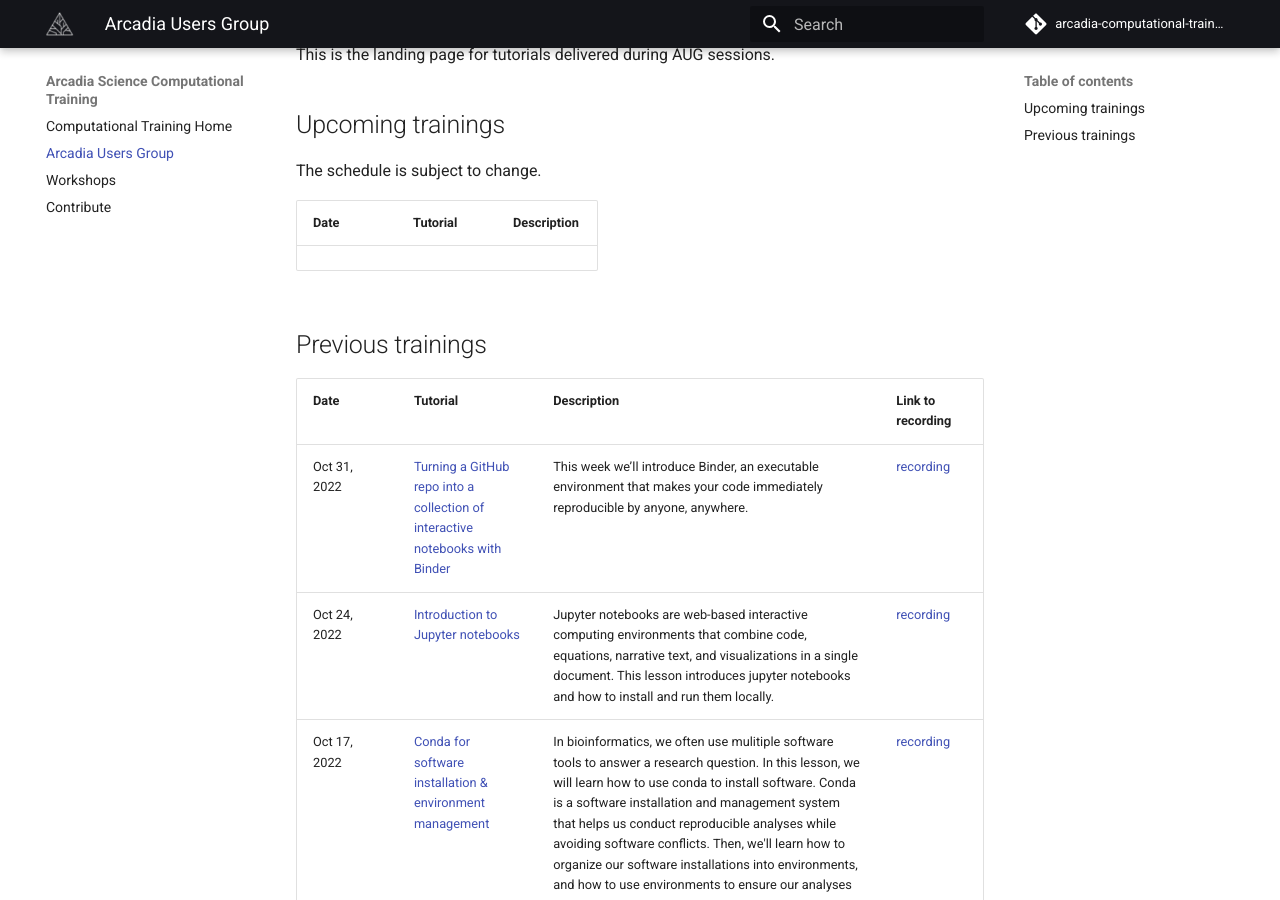
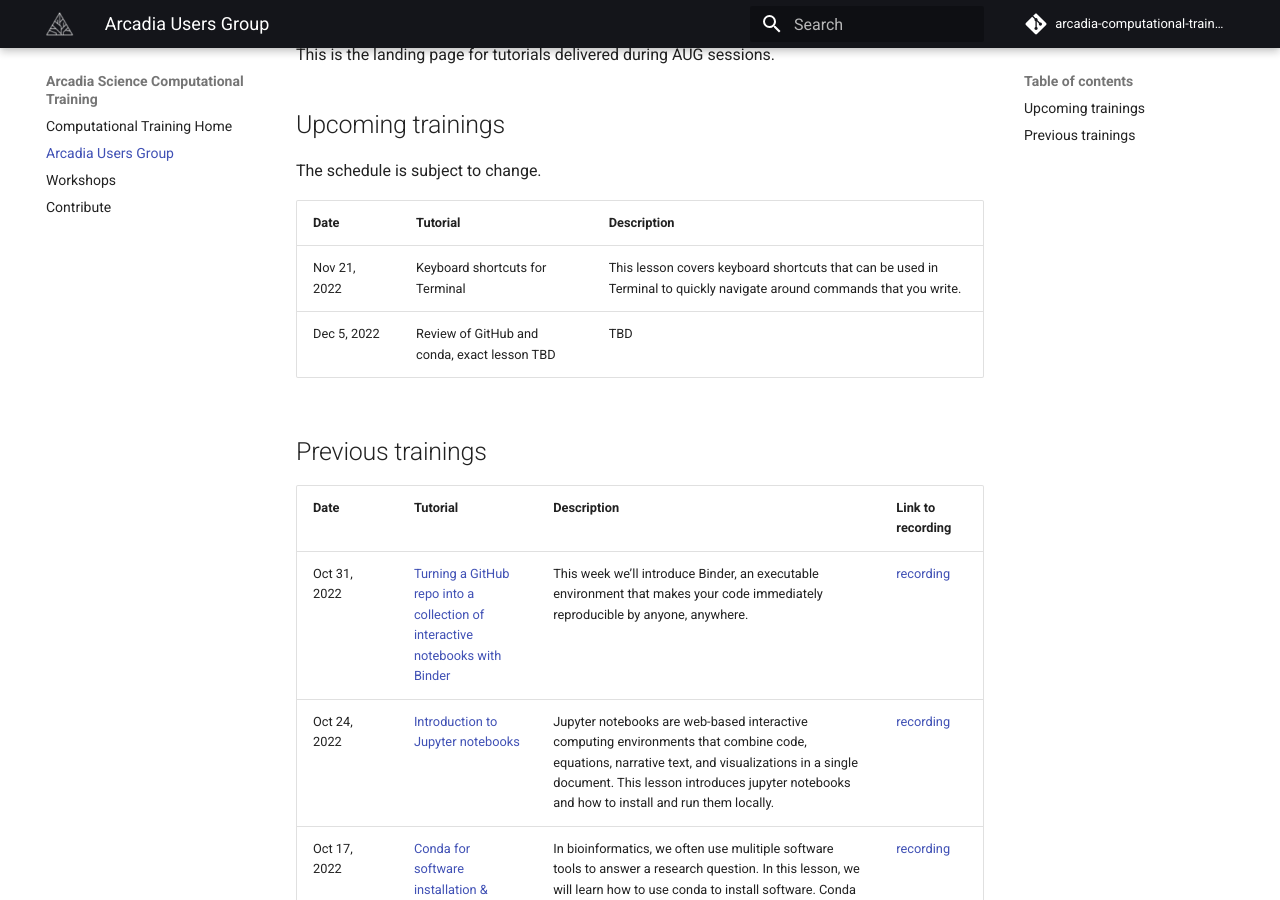
Before and after one commit to Arcadia-Science/arcadia-computational-training, an MkDocs documentation site: the page built from docs/arcadia-users-group/overview.md, in a window 1280 px wide and 900 px high, scrolled down 477 px. Built offline with MkDocs 1.6.1 and Material for MkDocs 9.7.7, drawn with Linux system fonts in a browser that asks for light colours; comment, search, counter and statistics services are not loaded.

Commit message:
add place holders for rest of 2022 lessons

```diff
--- a/docs/arcadia-users-group/overview.md
+++ b/docs/arcadia-users-group/overview.md
@@ -20,6 +20,8 @@ The schedule is subject to change.
 
 | Date         | Tutorial                                                                       | Description                                                                                                                                                                                                                                                                                                                                                                    |
 | ------------ | ------------------------------------------------------------------------------ | ------------------------------------------------------------------------------------------------------------------------------------------------------------------------------------------------------------------------------------------------------------------------------------------------------------------------------------------------------------------------------ |
+| Nov 21, 2022 | Keyboard shortcuts for Terminal | This lesson covers keyboard shortcuts that can be used in Terminal to quickly navigate around commands that you write.                                                                                                                                                                                                                                         |
+| Dec 5, 2022  | Review of GitHub and conda, exact lesson TBD | TBD |
 
 ## Previous trainings
 
```
